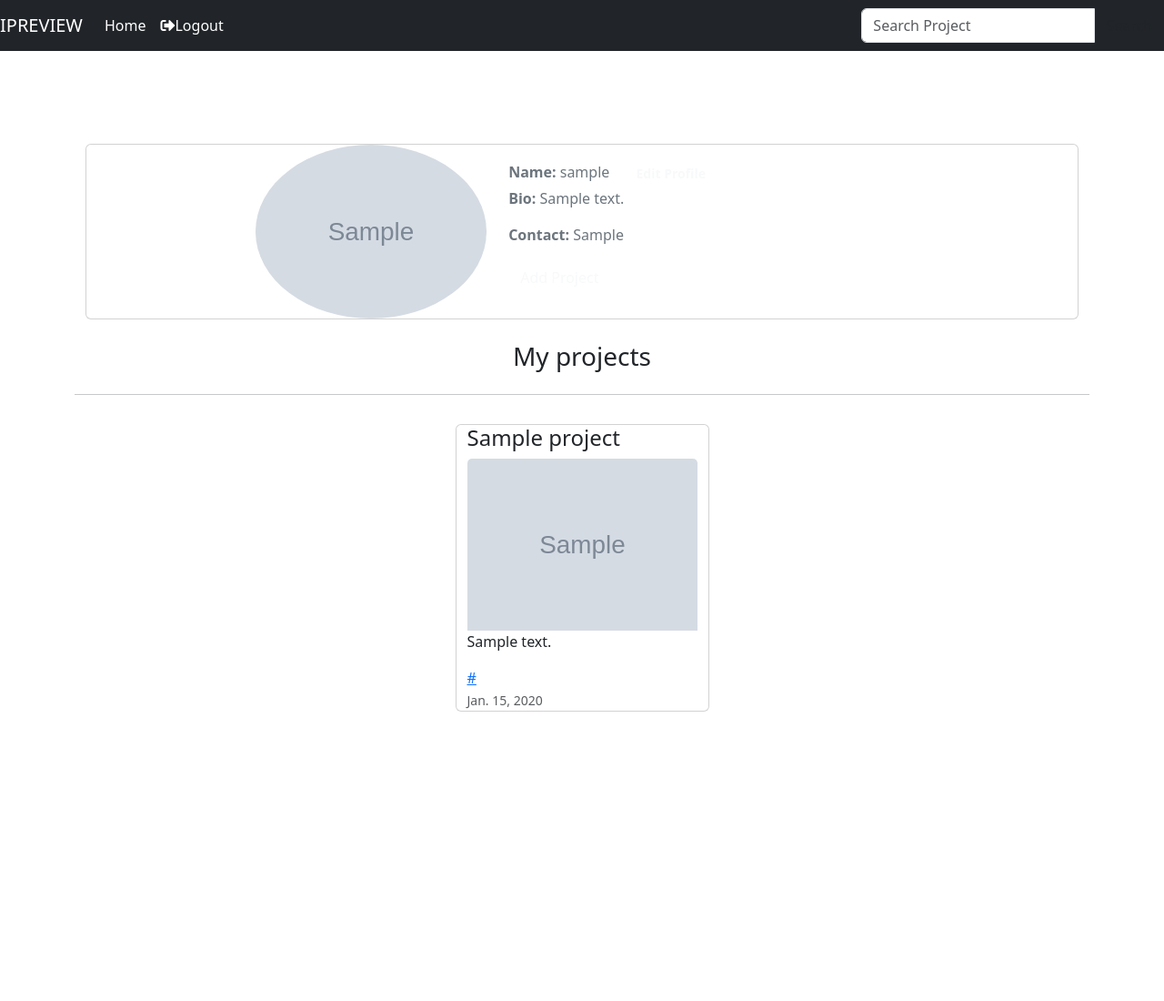
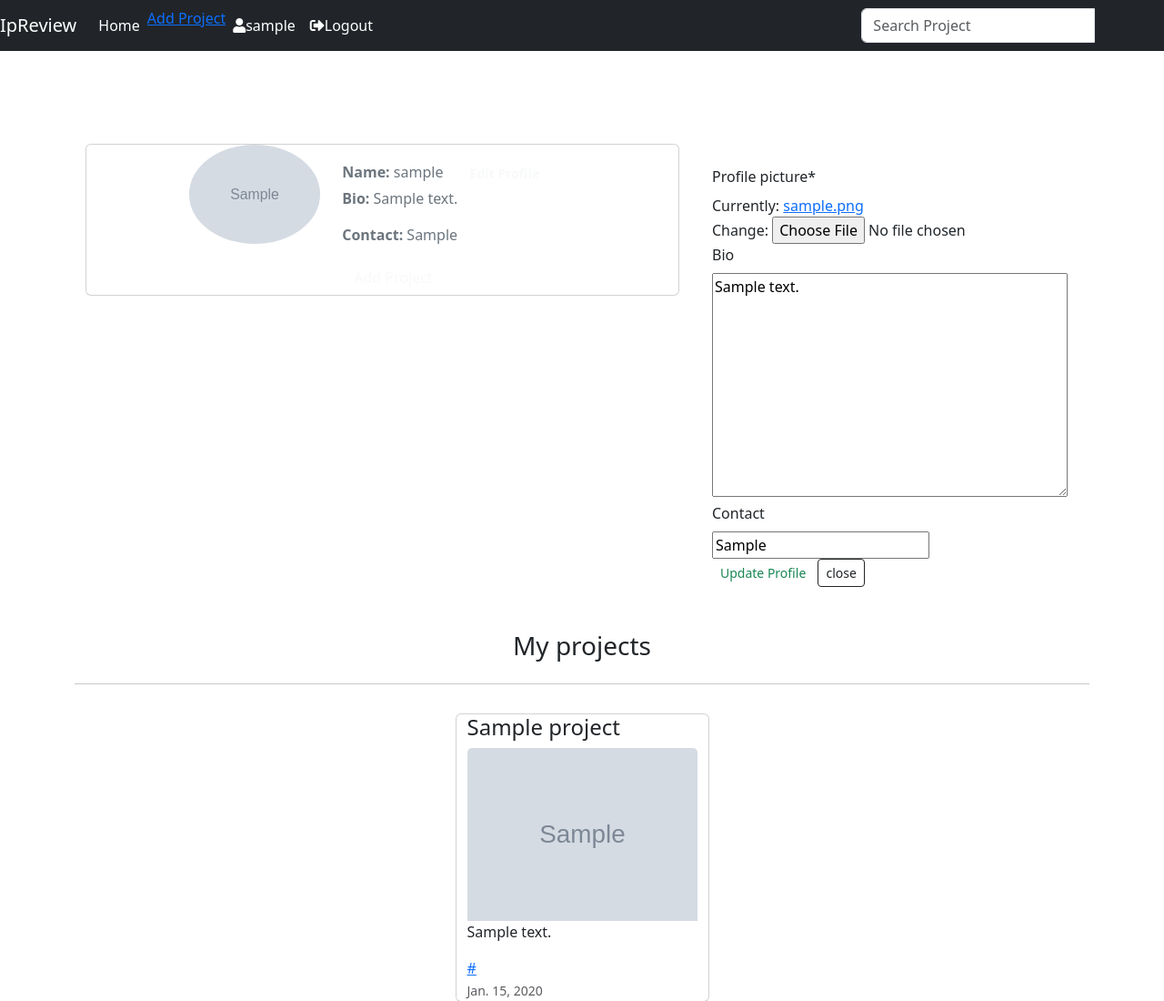
Before and after one commit to DebbieElabonga/ipreview, a Django app: page /profile/ in a window 1280 px wide. Shown: the top 1100 px of the page at 91% size. Before the commit the page ends 782 px from the top, so only its background shows below. Run offline with Django 3.2, Linux system fonts and the light colour scheme; a user stored in the database is signed in; tables that the repository leaves empty hold one stand-in row (values such as "Sample post"); grey boxes marked "Sample" are stand-in pictures; some libraries are stand-ins or nearby versions; some web fonts are replaced.

Commit message:
update profile form added

```diff
--- a/app/templates/navbar.html
+++ b/app/templates/navbar.html
@@ -1,5 +1,5 @@
 <nav class="navbar navbar-expand-lg navbar-dark bg-dark">
-    <a class="navbar-brand" href="#">IPREVIEW</a>
+    <a class="navbar-brand" href="#">IpReview</a>
     <button class="navbar-toggler" type="button" data-toggle="collapse" data-target="#navbarSupportedContent"
       aria-controls="navbarSupportedContent" aria-expanded="false" aria-label="Toggle navigation">
       <span class="navbar-toggler-icon"></span>
@@ -11,7 +11,9 @@
             <a class="nav-link" href="{% url 'index' %}">Home <span class="sr-only">(current)</span></a>
         </li>
         {% if user.is_authenticated %}
-
+        <p> <a href="{%url 'project'%}">Add Project</a><br></p>
+        <a class="nav-item nav-link active" href="{% url 'profile'  %}"><i
+          class="fas fa-user"></i>{{ user.username }}</a></li>
         <li><a class="nav-item nav-link active" href="{% url 'logout' %}">
             <i class="fas fa-sign-out-alt"></i>Logout
           </a></li>
--- a/app/templates/profile.html
+++ b/app/templates/profile.html
@@ -31,6 +31,13 @@
                 </div>
             </div>
             </div>
+            <form action="" method="post" novalidate enctype="multipart/form-data" class="mr-4 mt-4 ml-4 mb-4">
+                {% csrf_token%}
+                {{ prof_form|crispy}}
+                <button type="submit" class="btn text-success btn-sm"> Update Profile</button>
+                <button type="button" class="btn btn-outline-dark btn-sm" data-dismiss="modal">close
+                </button>
+            </form>
         </div>
         <h3 class="text-center m-4">My projects</h3>
         <hr>
--- a/app/views.py
+++ b/app/views.py
@@ -10,12 +10,21 @@ def index(request):
 
 def profile(request):
     user = request.user
+    if request.method == 'POST':
+        prof_form = UpdateUserProfileForm(request.POST, request.FILES, instance=request.user.profile)
+        if prof_form.is_valid():
+            prof_form.save()
+            return redirect(request.path_info)
+    else:
+        prof_form = UpdateUserProfileForm(instance=request.user.profile)
     profiles = Profile.objects.filter(user=user)
     projects = Project.objects.filter(user = user)
+
     context = {
 
         'projects': projects,
         'profiles': profiles,
+        'prof_form': prof_form,
 
     }
     return render(request, 'profile.html', context)
```
Also changed, not shown: media/images/happy.png (added).
